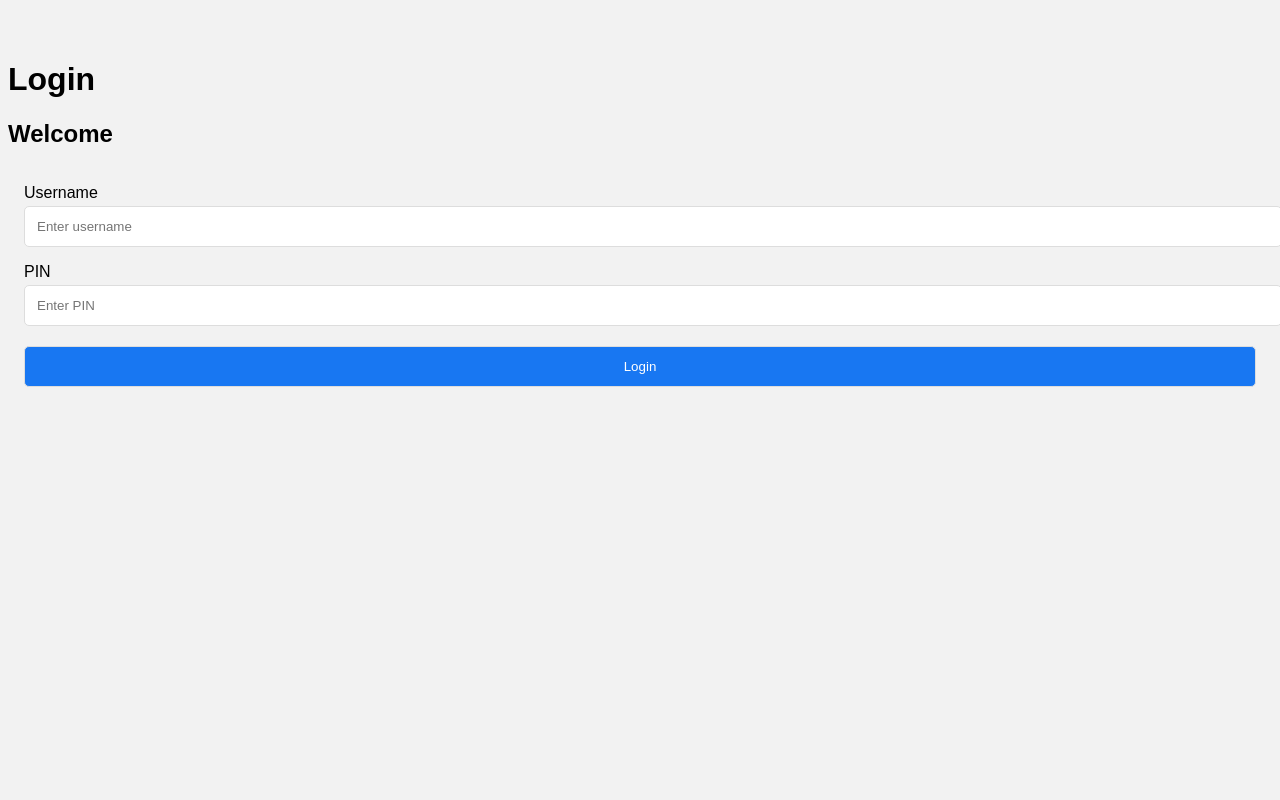
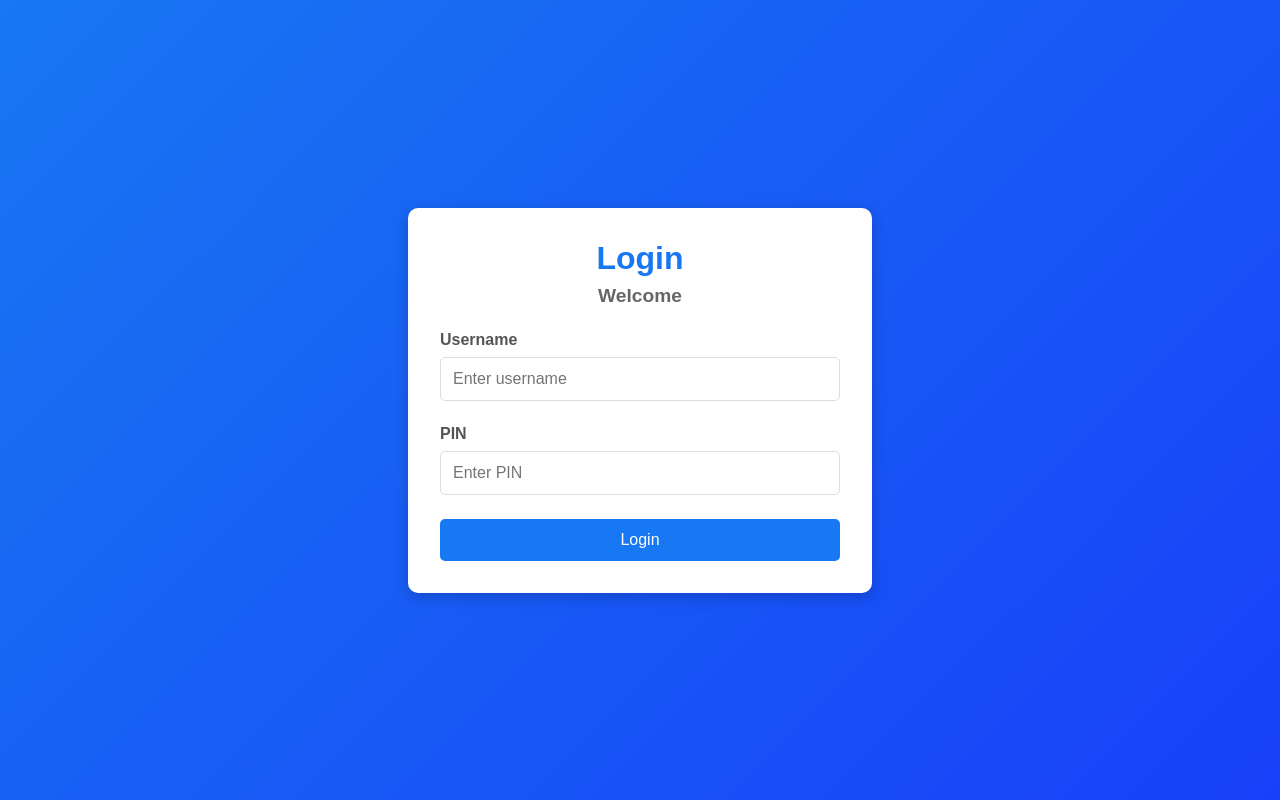
Before and after one commit to JlioMx/curso_prog_4_2025, a plain HTML site: page index.html in a window 1280 px wide. Drawn offline with nearby package versions, Linux system fonts and the light colour scheme.

Commit message:
(Proyecto terminado)

```diff
--- a/css/styles.css
+++ b/css/styles.css
@@ -1,37 +1,81 @@
+/* Estilos generales */
 body {
-    font-family: Arial, sans serif;
-    margin: 1;
-    padding: 1;
-    background-color: #f2f2f2;
+    font-family: 'Arial', sans-serif;
+    margin: 0;
+    padding: 0;
+    background: linear-gradient(135deg, #1877f2, #1840f9); /* Fondo degradado */
+    display: flex;
+    justify-content: center;
+    align-items: center;
+    min-height: 100vh; /* Ocupa toda la altura de la pantalla */
+    color: #333;
 }
-header {
-    background-color: #1877f2;
-    color:white;
+
+/* Contenedor principal */
+.container {
+    background: white;
+    padding: 2rem;
+    border-radius: 10px;
+    box-shadow: 0 4px 15px rgba(0, 0, 0, 0.2);
+    width: 100%;
+    max-width: 400px;
     text-align: center;
-    padding: 1rem;
 }
-.container {
-    padding: 1rem;
+
+/* Header */
+header h1 {
+    margin: 0;
+    font-size: 2rem;
+    color: #1877f2;
 }
+
+header h2 {
+    margin: 0.5rem 0 1.5rem 0;
+    font-size: 1.2rem;
+    color: #666;
+}
+
+/* Grupos de formulario */
 .form-group {
-    margin-bottom: 1rem;
+    margin-bottom: 1.5rem;
+    text-align: left;
 }
+
 label {
     display: block;
-    margin-bottom:0-5rem;
+    margin-bottom: 0.5rem;
+    font-weight: bold;
+    color: #555;
 }
-input,button {
+
+input {
     width: 100%;
     padding: 0.75rem;
-    margin-top: 0.25rem;
     border: 1px solid #ddd;
     border-radius: 5px;
+    font-size: 1rem;
+    box-sizing: border-box; /* Asegura que el padding no afecte el ancho */
+    transition: border-color 0.3s ease;
 }
+
+input:focus {
+    border-color: #1877f2;
+    outline: none;
+}
+
+/* Botón de login */
 button {
+    width: 100%;
+    padding: 0.75rem;
     background-color: #1877f2;
     color: white;
+    border: none;
+    border-radius: 5px;
+    font-size: 1rem;
     cursor: pointer;
+    transition: background-color 0.3s ease;
 }
+
 button:hover {
     background-color: #1840f9;
 }
--- a/index.html
+++ b/index.html
@@ -8,21 +8,21 @@
     <script src="https://cdn.jsdelivr.net/npm/axios/dist/axios.min.js"></script>
 </head>
 <body>
-    <div class="container"></div>
-        <h1>Login</h1>
-        <h2>Welcome</h2>
-    </header>
     <div class="container">
+        <header>
+            <h1>Login</h1>
+            <h2>Welcome</h2>
+        </header>
         <div class="form-group">
-            <laber for="username">Username</laber>
+            <label for="username">Username</label> <!-- Corregido 'laber' a 'label' -->
             <input type="text" id="username" placeholder="Enter username">
         </div>
         <div class="form-group">
-            <laber for="pin">PIN</laber>
-            <input type="text" id="pin" placeholder="Enter PIN">
+            <label for="pin">PIN</label> <!-- Corregido 'laber' a 'label' -->
+            <input type="password" id="pin" placeholder="Enter PIN"> <!-- Cambiado a type="password" -->
         </div>
         <button onclick="login()">Login</button>
     </div>
+    <script src="./js/script.js"></script>
 </body>
-<script src="./js/script.js"></script>
 </html>
```
Also changed, not shown: 1 other file.
